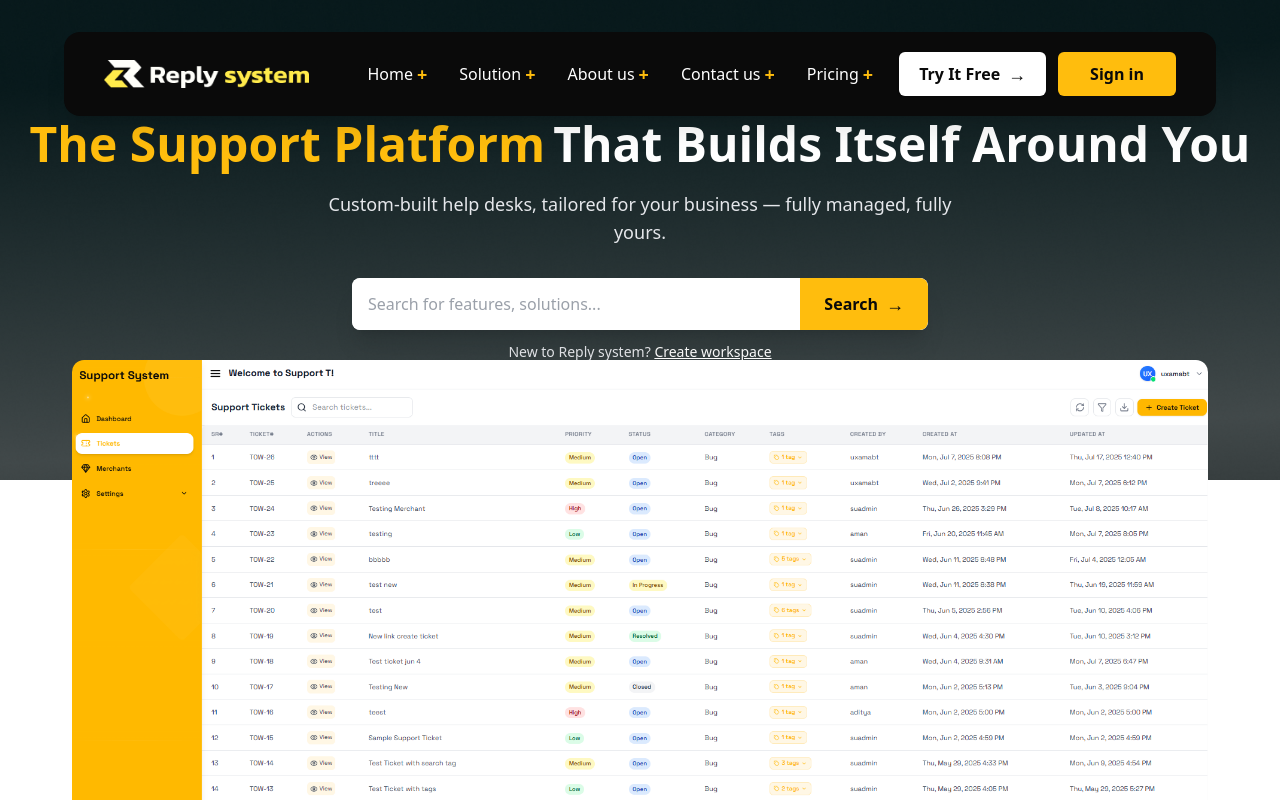
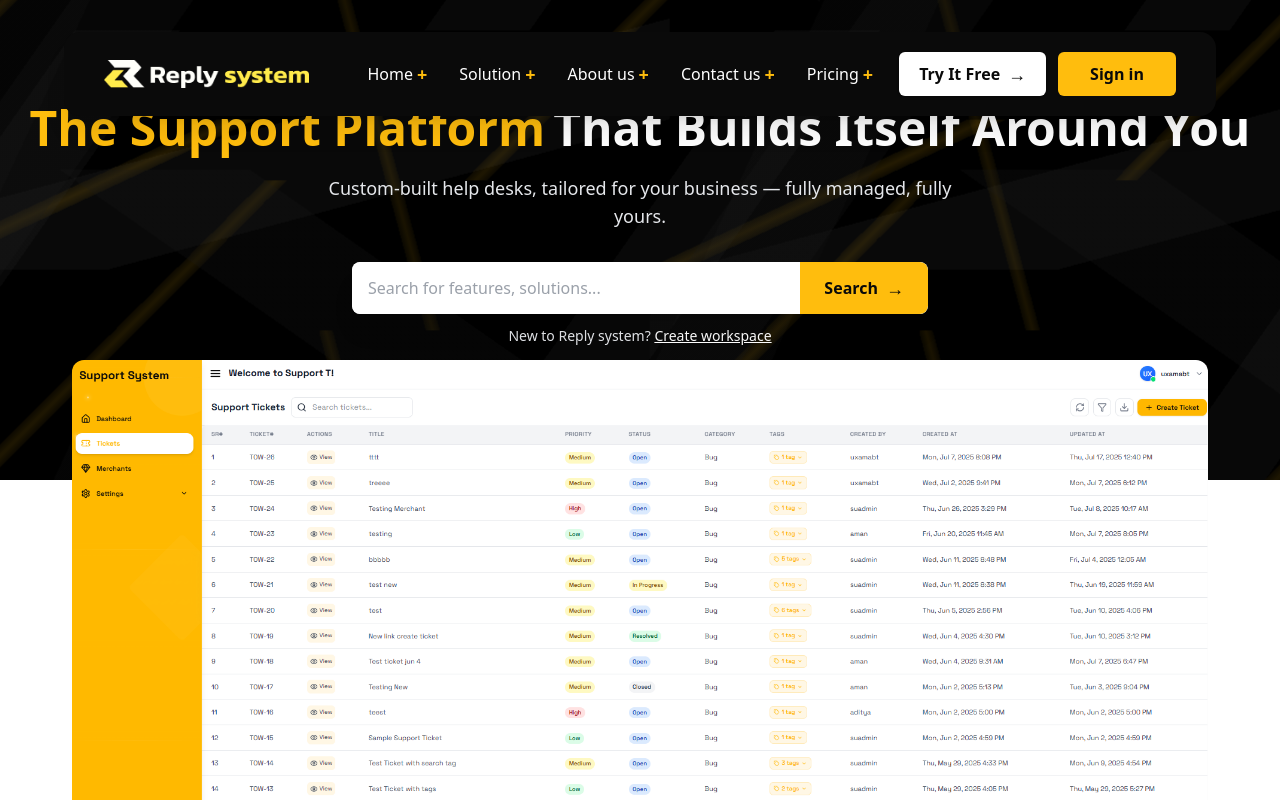
Before and after one commit to Hamzaali0088/reply-system-website-copy, a Next.js app: page / in a window 1280 px wide. Shown: the top 800 px of the page. Built offline with nearby package versions, Linux system fonts and the light colour scheme.

Commit message:
animated hero

```diff
--- a/components/Hero.jsx
+++ b/components/Hero.jsx
@@ -4,6 +4,7 @@ import Image from "next/image";
 export default function Hero() {
   const [searchQuery, setSearchQuery] = useState("");
   const [showSuggestions, setShowSuggestions] = useState(false);
+  const [isScrolled, setIsScrolled] = useState(false);
   const [suggestions] = useState([
     "Customer Support",
     "Help Desk",
@@ -45,9 +46,11 @@ export default function Hero() {
 
   return (
     <>
-      <section className="relative flex flex-col items-center justify-center min-h-[60vh]  pt-20 pb-8 px-4 background-img">
+      <section className="relative flex flex-col items-center justify-center min-h-[60vh] geometric-bg pt-20 pb-8 px-4 overflow-hidden">
+
+
         {/* Main content */}
-        <div className="flex flex-col items-center z-10">
+        <div className="flex flex-col items-center z-10 relative">
           {/* Headline */}
           <h1 className="text-center font-bold text-4xl md:text-5xl flex flex-wrap justify-center leading-tight mb-4">
             <span className="text-primary mr-2 mb-2 md:mb-0">
@@ -115,7 +118,7 @@ export default function Hero() {
             </div>
           </div>
           {/* Trustpilot row */}
-          <div className="flex items-center gap-2 mt-8 text-gray-200 text-sm font-medium">
+          <div className="flex items-center gap-2 my-8 text-gray-200 text-sm font-medium">
             Excellent
             <span className="flex items-center ml-1">
               {/* 5 green stars */}
--- a/components/Navbar.jsx
+++ b/components/Navbar.jsx
@@ -1,8 +1,9 @@
-import React, { useState } from "react";
+import React, { useState, useEffect } from "react";
 import Image from "next/image";
 
 export default function Navbar() {
   const [menuOpen, setMenuOpen] = useState(false);
+  const [isScrolled, setIsScrolled] = useState(false);
   const navLinks = [
     { name: "Home", href: "/" },
     { name: "Solution", href: "/solution" },
@@ -11,9 +12,21 @@ export default function Navbar() {
     { name: "Pricing", href: "/pricing" }
   ];
 
+  useEffect(() => {
+    const handleScroll = () => {
+      setIsScrolled(window.scrollY > 50);
+    };
+
+    window.addEventListener("scroll", handleScroll);
+
+    return () => {
+      window.removeEventListener("scroll", handleScroll);
+    };
+  }, []);
+
   return (
     <>
-      <nav className="fixed left-1/2 top-4 md:top-8 -translate-x-1/2 z-50 bg-secondary rounded-2xl shadow-xl max-w-7xl w-[95vw] md:w-[90vw] px-4 md:px-10 py-3 md:py-5 flex flex-col gap-2">
+      <nav className={`fixed left-1/2 ${isScrolled ? 'top-3' : 'top-6 md:top-8'} -translate-x-1/2 z-50 bg-secondary rounded-2xl shadow-xl max-w-7xl w-[95vw] md:w-[90vw] px-4 md:px-10 py-3 md:py-5 flex flex-col gap-2 transition-all duration-500 ease-in-out`}>
         {/* Main navbar */}
         <div className="flex items-center justify-between w-full">
           {/* Logo and brand */}
--- a/src/styles/globals.css
+++ b/src/styles/globals.css
@@ -68,6 +68,81 @@
   }
 }
 
+/* Geometric Rectangle Background Animations */
+@keyframes geometricFloat1 {
+  0%, 100% {
+    transform: translateX(-10%) translateY(-5%) rotate(15deg);
+  }
+  25% {
+    transform: translateX(5%) translateY(-15%) rotate(25deg);
+  }
+  50% {
+    transform: translateX(15%) translateY(-8%) rotate(35deg);
+  }
+  75% {
+    transform: translateX(-5%) translateY(-12%) rotate(20deg);
+  }
+}
+
+@keyframes geometricFloat2 {
+  0%, 100% {
+    transform: translateX(10%) translateY(5%) rotate(-20deg);
+  }
+  25% {
+    transform: translateX(-5%) translateY(15%) rotate(-30deg);
+  }
+  50% {
+    transform: translateX(-15%) translateY(8%) rotate(-40deg);
+  }
+  75% {
+    transform: translateX(5%) translateY(12%) rotate(-25deg);
+  }
+}
+
+@keyframes geometricFloat3 {
+  0%, 100% {
+    transform: translateX(20%) translateY(-10%) rotate(45deg);
+  }
+  33% {
+    transform: translateX(-10%) translateY(-20%) rotate(55deg);
+  }
+  66% {
+    transform: translateX(30%) translateY(-5%) rotate(65deg);
+  }
+}
+
+@keyframes geometricFloat4 {
+  0%, 100% {
+    transform: translateX(-20%) translateY(10%) rotate(-45deg);
+  }
+  33% {
+    transform: translateX(10%) translateY(20%) rotate(-55deg);
+  }
+  66% {
+    transform: translateX(-30%) translateY(5%) rotate(-65deg);
+  }
+}
+
+@keyframes pulseGlow {
+  0%, 100% {
+    opacity: 0.3;
+    filter: blur(0px);
+  }
+  50% {
+    opacity: 0.6;
+    filter: blur(1px);
+  }
+}
+
+@keyframes slowRotate {
+  0% {
+    transform: rotate(0deg);
+  }
+  100% {
+    transform: rotate(360deg);
+  }
+}
+
 
 
 .animate-slide-in {
@@ -76,6 +151,121 @@
 
 .animate-fade-in {
   animation: fade-in 0.2s ease-out forwards;
+}
+
+/* Geometric animated background classes */
+.animate-geometric-1 {
+  animation: geometricFloat1 15s ease-in-out infinite;
+}
+
+.animate-geometric-2 {
+  animation: geometricFloat2 18s ease-in-out infinite 2s;
+}
+
+.animate-geometric-3 {
+  animation: geometricFloat3 12s ease-in-out infinite 4s;
+}
+
+.animate-geometric-4 {
+  animation: geometricFloat4 20s ease-in-out infinite 1s;
+}
+
+.animate-pulse-glow {
+  animation: pulseGlow 4s ease-in-out infinite;
+}
+
+.animate-slow-rotate {
+  animation: slowRotate 60s linear infinite;
+}
+
+/* Geometric Background using CSS only */
+.geometric-bg {
+  background:
+    /* Layer 1 - Dark geometric shapes with increased opacity */
+    linear-gradient(125deg, transparent 25%, rgba(26, 26, 26, 0.24) 25%, rgba(26, 26, 26, 0.24) 35%, transparent 35%),
+    linear-gradient(-55deg, transparent 40%, rgba(45, 45, 45, 0.18) 40%, rgba(45, 45, 45, 0.18) 50%, transparent 50%),
+    linear-gradient(35deg, transparent 60%, rgba(26, 26, 26, 0.22) 60%, rgba(26, 26, 26, 0.22) 70%, transparent 70%),
+
+    /* Layer 2 - Golden accent lines with increased opacity */
+    linear-gradient(75deg, transparent 15%, rgba(255, 189, 13, 0.04) 15%, rgba(255, 189, 13, 0.1) 16%, rgba(255, 189, 13, 0.04) 17%, transparent 17%),
+    linear-gradient(-25deg, transparent 80%, rgba(255, 189, 13, 0.06) 80%, rgba(255, 189, 13, 0.14) 81%, rgba(255, 189, 13, 0.06) 82%, transparent 82%),
+    linear-gradient(135deg, transparent 45%, rgba(255, 189, 13, 0.05) 45%, rgba(255, 189, 13, 0.12) 46%, rgba(255, 189, 13, 0.05) 47%, transparent 47%),
+
+    /* Layer 3 - Additional geometric shapes with increased opacity */
+    linear-gradient(-65deg, transparent 20%, rgba(15, 15, 15, 0.3) 20%, rgba(15, 15, 15, 0.3) 30%, transparent 30%),
+    linear-gradient(165deg, transparent 75%, rgba(38, 38, 38, 0.24) 75%, rgba(38, 38, 38, 0.24) 85%, transparent 85%),
+
+    /* Base black background */
+    #000000;
+
+  background-size:
+    800px 600px,
+    700px 500px,
+    900px 700px,
+    600px 400px,
+    750px 550px,
+    650px 450px,
+    850px 650px,
+    950px 750px;
+
+  background-position:
+    -200px -100px,
+    200px 50px,
+    -100px 150px,
+    300px -50px,
+    -150px 100px,
+    400px 200px,
+    100px -200px,
+    -300px 250px;
+
+  animation: geometricMove 25s ease-in-out infinite;
+}
+
+@keyframes geometricMove {
+  0%, 100% {
+    background-position:
+      -200px -100px,
+      200px 50px,
+      -100px 150px,
+      300px -50px,
+      -150px 100px,
+      400px 200px,
+      100px -200px,
+      -300px 250px;
+  }
+  25% {
+    background-position:
+      -150px -120px,
+      250px 30px,
+      -80px 170px,
+      320px -70px,
+      -130px 120px,
+      420px 180px,
+      120px -220px,
+      -280px 270px;
+  }
+  50% {
+    background-position:
+      -180px -80px,
+      220px 70px,
+      -120px 130px,
+      280px -30px,
+      -170px 80px,
+      380px 220px,
+      80px -180px,
+      -320px 230px;
+  }
+  75% {
+    background-position:
+      -220px -110px,
+      180px 40px,
+      -60px 160px,
+      340px -60px,
+      -110px 110px,
+      440px 190px,
+      140px -210px,
+      -260px 260px;
+  }
 }
 
   .logo-primary-filter {
```
Also changed, not shown: public/img/yellow-and-black-background-1191-x-670-j11e5uc91rmlv6n8 (1).jpg (added).
